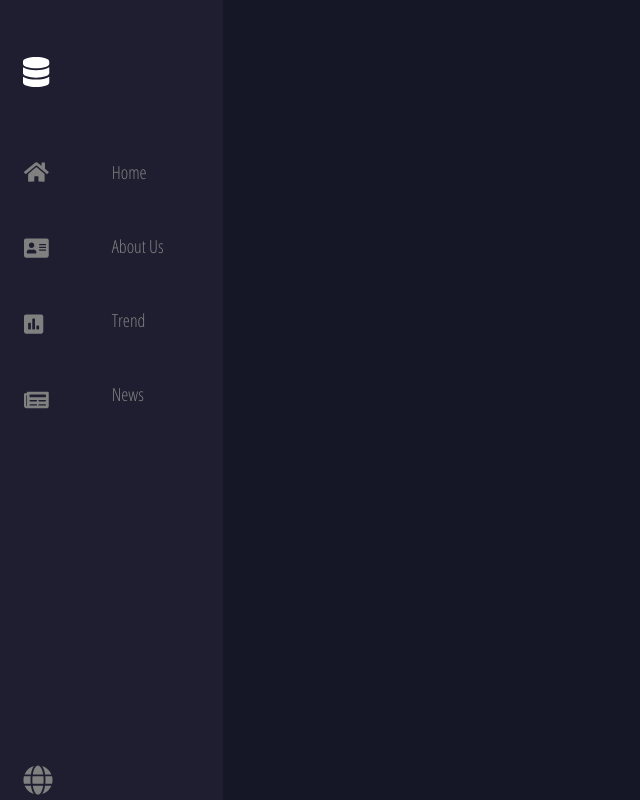
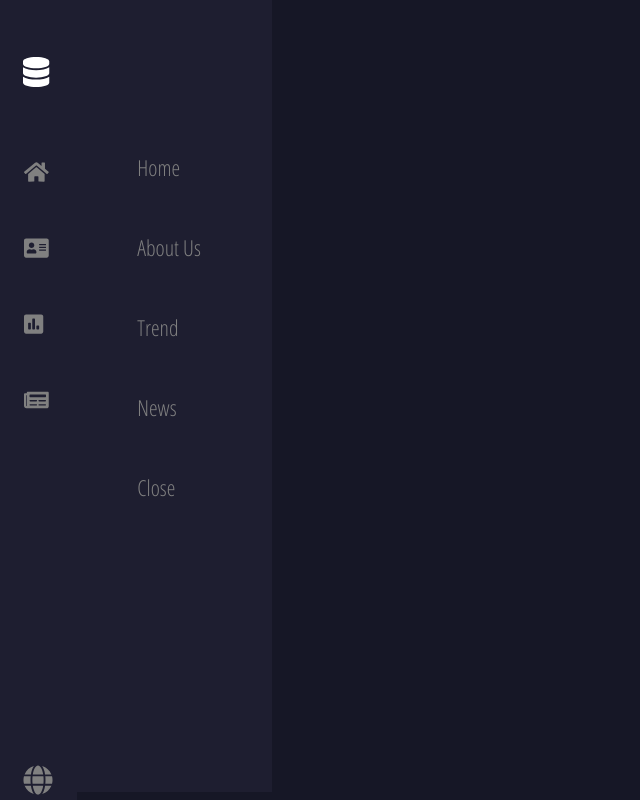
Before and after one commit to maverick0701/coviDbReact, a React (Create React App) app: page / in a window 1280 px wide. Both pictures are taken after a click on the element 36 px from the left and 173 px from the top of the page. Shown: the whole page, without its empty margins (0-640 px from the left). Built offline with nearby package versions, Linux system fonts and the light colour scheme.

Commit message:
ended intial navbar

```diff
--- a/src/App.css
+++ b/src/App.css
@@ -50,33 +50,45 @@ body {
 
 .Expand {
   background-color: var(--navColor);
-  display: block;
+  display: none;
   height: 100vh;
-  width: 210%;
+  width: 254%;
   position: absolute;
-  left: 10%;
-  top: 0%;
+  left: 0%;
+  top: -1%;
   color: var(--fontColor1);
   font-family: var(--fontFam1);
   z-index: -1;
-  animation-name: expandSideBar;
+  /* animation-name: expandSideBar;
+  animation-duration: 2s;
+  animation-fill-mode: both; */
+}
+/* .Display {
+  animation-name: collapseSideBar;
   animation-duration: 2s;
   animation-fill-mode: both;
-}
-.Display {
-  display: none;
+
 }
 .expandedList {
   font-size: 18px;
-}
+} */
 @keyframes expandSideBar {
   from {
-    transform: translateX(10px);
+    transform: translateX(9px);
   }
   to {
     transform: translateX(54px);
   }
 }
+@keyframes collapseSideBar {
+  from {
+    transform: translateX(54px);
+  }
+  to {
+    transform: translateX(-4px);
+  }
+}
+
 /*
 .Sidebar:hover .Expand {
   display: block;
--- a/src/App.js
+++ b/src/App.js
@@ -1,9 +1,14 @@
 import React, { Component } from "react";
-import { Sidebar } from "./components/index";
+import { Sidebar, Screen } from "./components/index";
 import "./App.css";
 class App extends Component {
   render() {
-    return <Sidebar />;
+    return (
+      <div>
+        <Sidebar />
+        <Screen />
+      </div>
+    );
   }
 }
 
--- a/src/components/ExpandedSideBar.js
+++ b/src/components/ExpandedSideBar.js
@@ -1,14 +1,34 @@
 import React, { Component } from "react";
 
 export default class ExpandedSideBar extends Component {
+  onHoverOut = () => {
+    let elem = document.getElementById("ExpandedSideBar");
+    let pos = 100;
+
+    this.animation = true;
+    function animate() {
+      if (pos === 0) {
+        elem.style.display = "none";
+
+        clearInterval(id);
+      } else {
+        pos -= 5;
+        elem.style.left = pos + "%";
+      }
+    }
+    let id = setInterval(animate, 1);
+  };
   render() {
     return (
-      <div className="Expand Display" id="ExpandedSideBar">
+      <div className="Expand" id="ExpandedSideBar">
         <div className="Links">
           <div className="Element expandedList">Home</div>
           <div className="Element expandedList">About Us</div>
           <div className="Element expandedList">Trend</div>
           <div className="Element expandedList">News</div>
+          <div className="Element expandedList" onClick={this.onHoverOut}>
+            Close
+          </div>
         </div>
       </div>
     );
--- /dev/null
+++ b/src/components/Screen.js
@@ -0,0 +1,7 @@
+import React, { Component } from "react";
+
+export default class Screen extends Component {
+  render() {
+    return <div></div>;
+  }
+}
--- a/src/components/SideSideBar.js
+++ b/src/components/SideSideBar.js
@@ -11,9 +11,23 @@ import {
 import ExpandedSideBar from "./ExpandedSideBar";
 export default class SideSideBar extends Component {
   onHover = () => {
-    let expandedSideBar = document.getElementById("ExpandedSideBar");
-    expandedSideBar.classList.remove("Display");
+    let elem = document.getElementById("ExpandedSideBar");
+    let pos = 0;
+
+    if (elem.style.display !== "block") {
+      elem.style.display = "block";
+      function animate() {
+        if (pos === 100) {
+          clearInterval(id);
+        } else {
+          pos = pos + 10;
+          elem.style.left = pos + "%";
+        }
+      }
+      let id = setInterval(animate, 10);
+    }
   };
+
   render() {
     return (
       <div className="Sidebar">
--- a/src/components/index.js
+++ b/src/components/index.js
@@ -1,3 +1,3 @@
 import Sidebar from "./Sidebar";
-
-export { Sidebar };
+import Screen from "./Screen";
+export { Sidebar, Screen };
```
